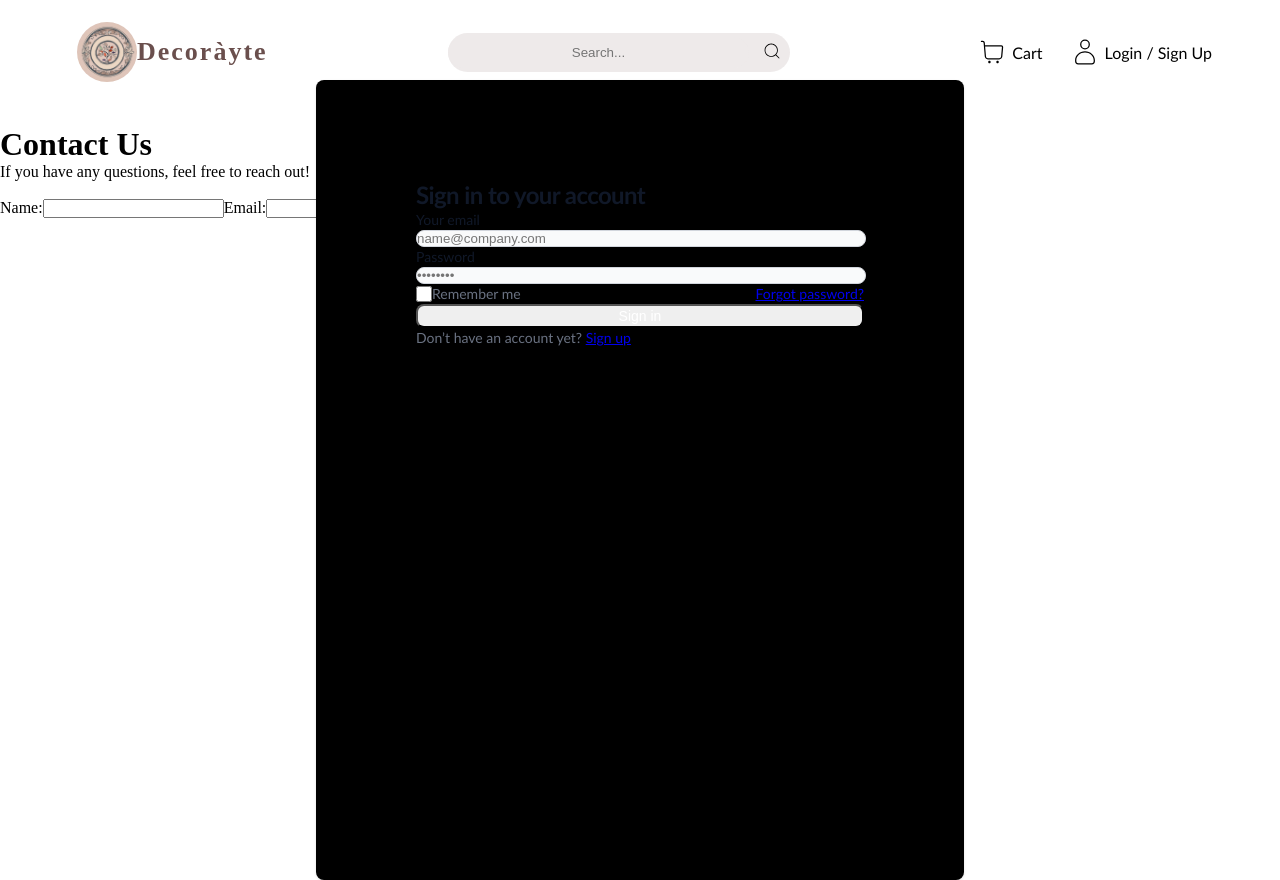
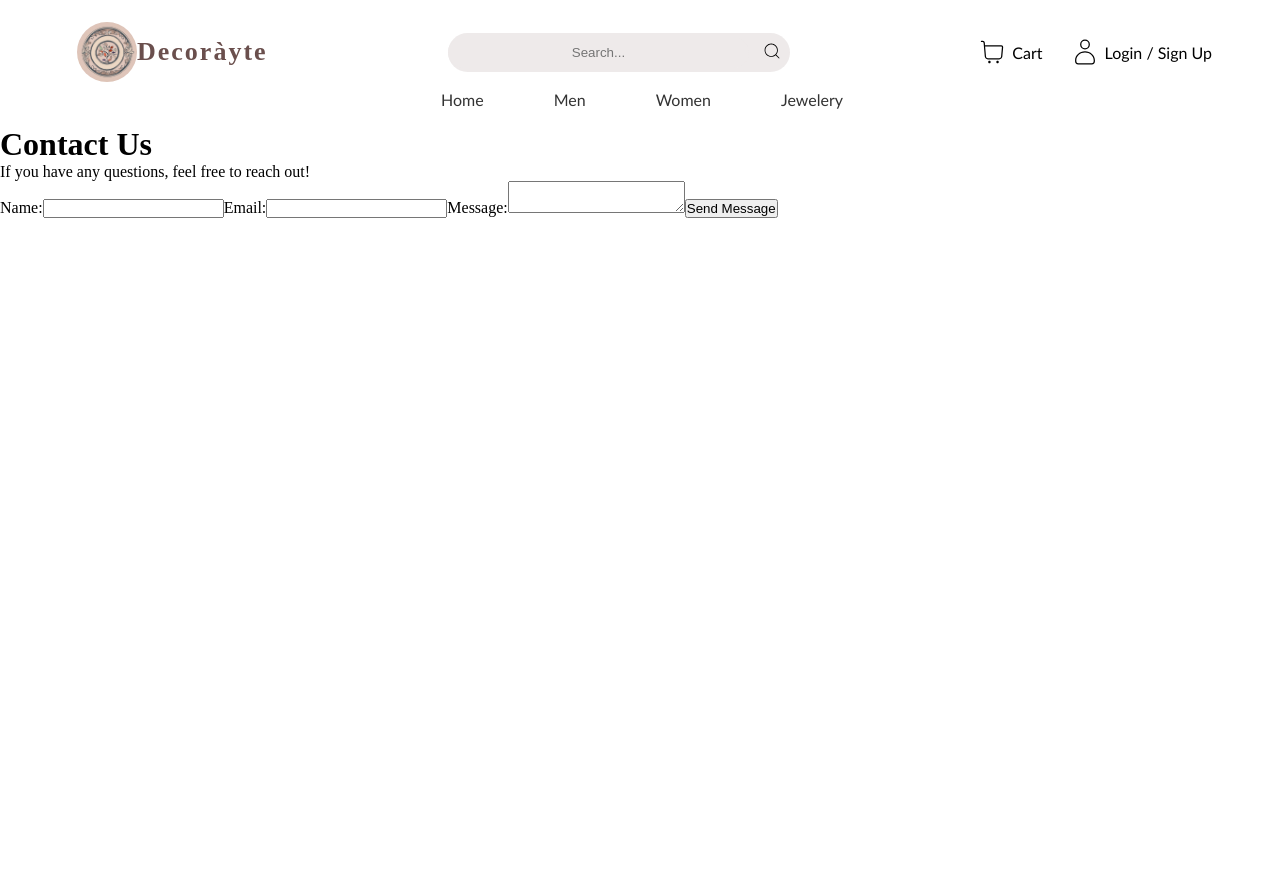
Before and after one commit to Ahmed-M1/E-Commerce-Store-Template, a React (Vite) app in the folder front-end/: page /contact in a window 1280 px wide. After the commit the page ends 800 px from the top, so only its background shows below. Built offline with nearby package versions, Linux system fonts and the light colour scheme; a web font is replaced by a local one.

Commit message:
Removed perma display login form

```diff
--- a/front-end/src/components/Navbar/Navbar.jsx
+++ b/front-end/src/components/Navbar/Navbar.jsx
@@ -8,7 +8,7 @@ import Login from "../Login/Login";
 export default function Navbar() {
   const userName = "Login / Sign Up"; // This can be replaced with a dynamic value from your state or props
   const { cartItems, showModal, toggle } = useContext(CartContext);
-  const [toggleLogin, setToggleLogin] = useState(true);
+  const [toggleLogin, setToggleLogin] = useState(false);
   function login_modal() {
     setToggleLogin((prev) => !prev);
   }
```
